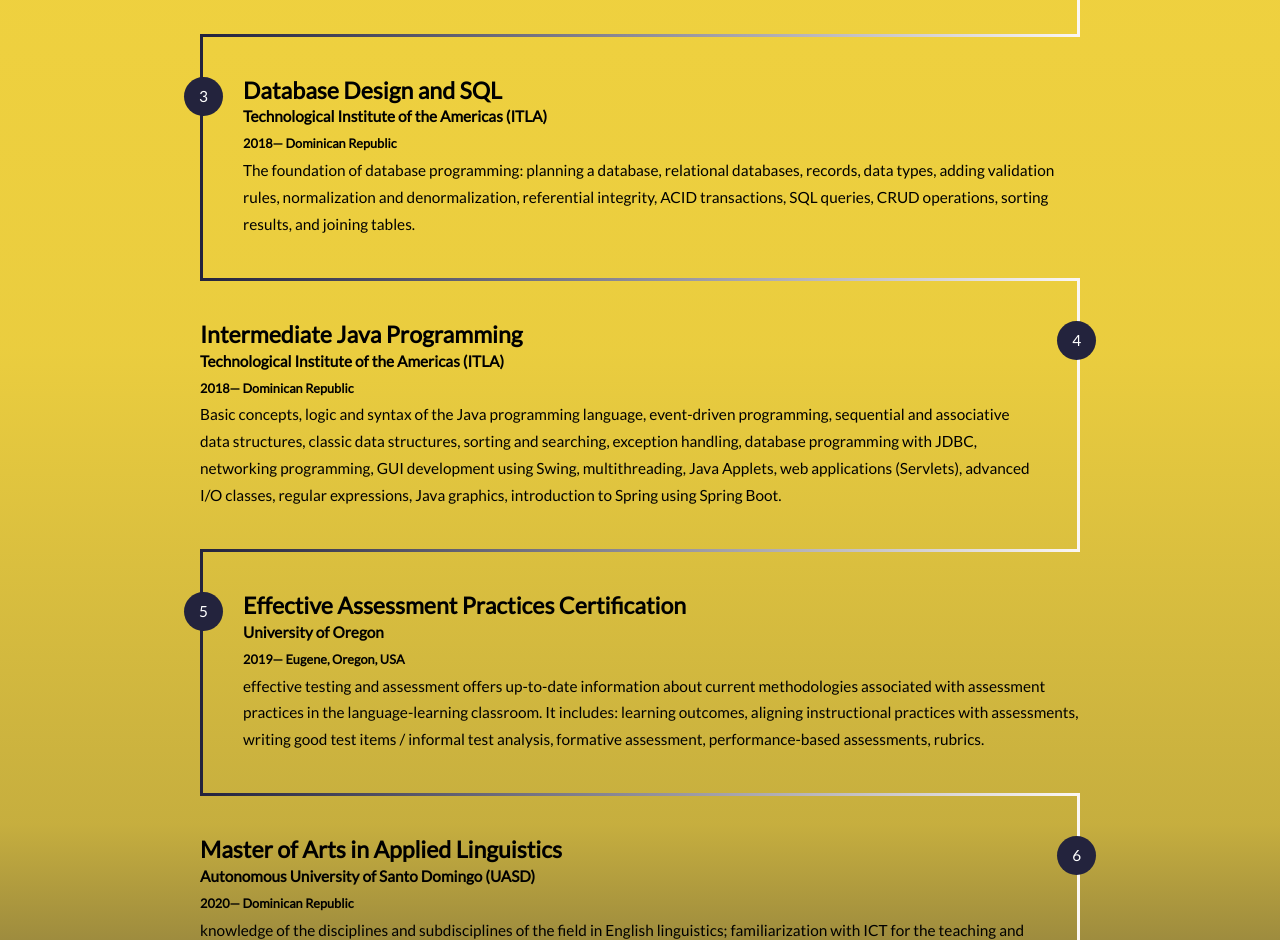
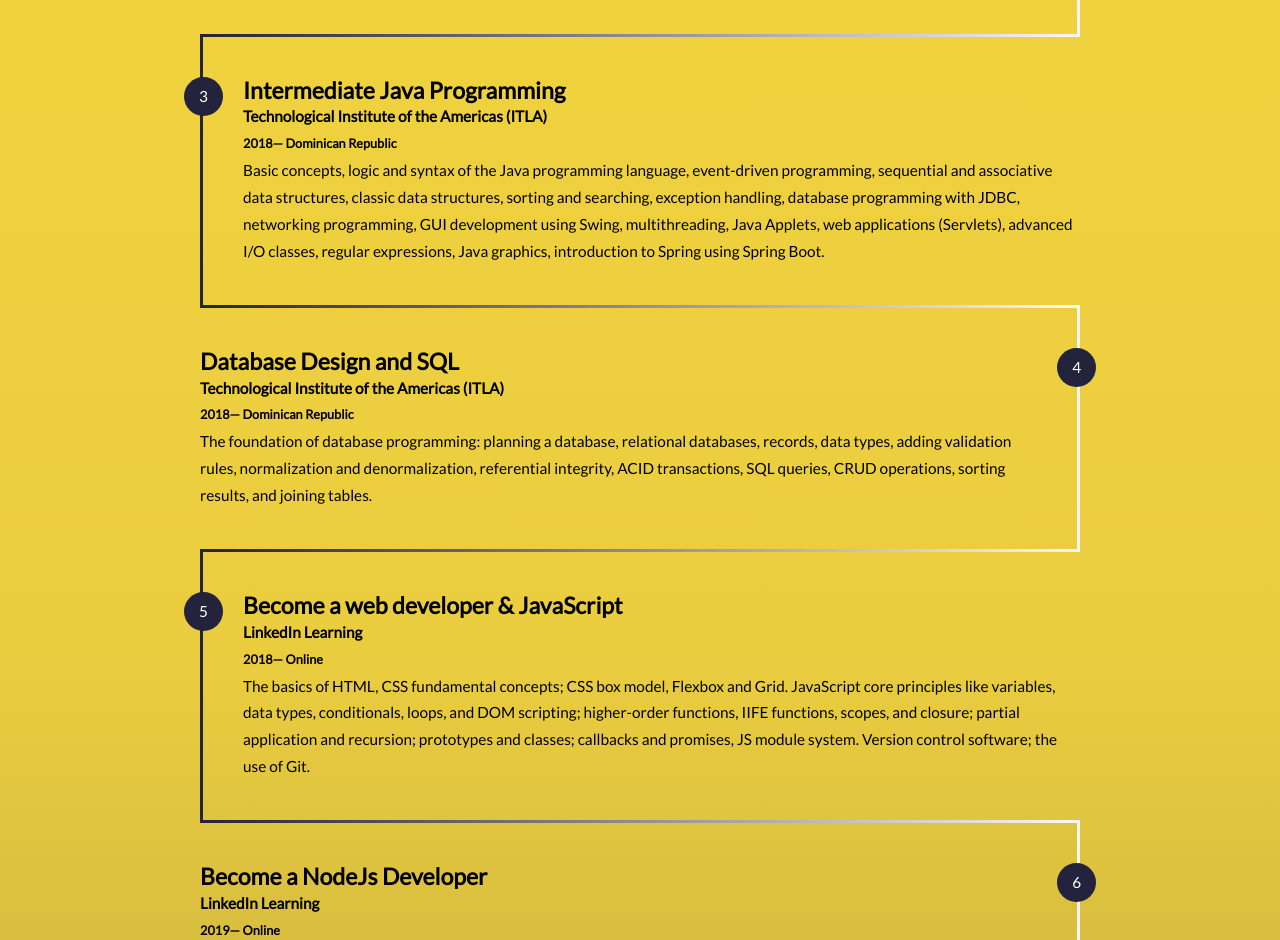
Before and after one commit to waldo237/waldoMilanesAppBackEnd, a React (Create React App) app: page / in a window 1280 px wide. Shown: the part 1860-2800 px from the top of the page. Built offline with nearby package versions, Linux system fonts and the light colour scheme.

Commit message:
some changes to UI

```diff
--- a/src/components/Home/Home.css
+++ b/src/components/Home/Home.css
@@ -109,7 +109,7 @@
 }
 
 .description-in{
-    animation: backInUp    1.5s alternate;
+    animation: backInUp    1s alternate;
 }
 #my-work{
     background:   linear-gradient(
--- a/src/components/Home/Home.js
+++ b/src/components/Home/Home.js
@@ -19,7 +19,15 @@
             duration: new Date(2017, 11, 15).getFullYear(),
             university: 'Technological Institute of the Americas (ITLA)',
             place: 'Dominican Republic',
-            description: 'The fundamentals of programming; algorithms and data structures; software testing and debugging; a solid foundation of object-oriented software development; the essentials of networking; design and management of relational databases; project requirements gathering and prototyping.'
+            description: 'The fundamentals of programming; algorithms and data structures; software testing and debugging; a solid foundation of object-oriented software development; design patterns, the essentials of networking; design and management of relational databases; project requirements gathering and prototyping.'
+        },
+        {
+            id: '2336',
+            career: 'Intermediate Java Programming',
+            duration: new Date(2018, 11, 15).getFullYear(),
+            university: 'Technological Institute of the Americas (ITLA)',
+            place: 'Dominican Republic',
+            description: 'Basic concepts, logic and syntax of the Java programming language, event-driven programming, sequential and associative data structures, classic data structures, sorting and searching, exception handling, database programming with JDBC, networking programming, GUI development using Swing, multithreading, Java Applets, web applications (Servlets), advanced I/O classes, regular expressions, Java graphics, introduction to Spring using Spring Boot.'
         },
         {
             id: '2335',
@@ -31,11 +39,19 @@
         },
         {
             id: '2336',
-            career: 'Intermediate Java Programming',
+            career: 'Become a web developer & JavaScript',
             duration: new Date(2018, 11, 15).getFullYear(),
-            university: 'Technological Institute of the Americas (ITLA)',
-            place: 'Dominican Republic',
-            description: 'Basic concepts, logic and syntax of the Java programming language, event-driven programming, sequential and associative data structures, classic data structures, sorting and searching, exception handling, database programming with JDBC, networking programming, GUI development using Swing, multithreading, Java Applets, web applications (Servlets), advanced I/O classes, regular expressions, Java graphics, introduction to Spring using Spring Boot.'
+            university: 'LinkedIn Learning',
+            place: 'Online',
+            description: 'The basics of HTML, CSS fundamental concepts; CSS box model, Flexbox and Grid. JavaScript core principles like variables, data types, conditionals, loops, and DOM scripting; higher-order functions, IIFE functions, scopes, and closure; partial application and recursion; prototypes and classes; callbacks and promises, JS module system. Version control software; the use of Git.'
+        },
+        {
+            id: '2336',
+            career: 'Become a NodeJs Developer',
+            duration: new Date(2019, 11, 15).getFullYear(),
+            university: 'LinkedIn Learning',
+            place: 'Online',
+            description: 'The global object, Importing the core modules, creating custom events with the EventEmitter, reading; writing; and removing files, working with file streams, creating child processes with the exec and spawn functions, managing third-party packages with npm, REST APIs, Node.js frameworks, creating a basic Express.js application, managing data to MongoDB with Mongoose, error handling and debugging, consulting OWASP resources and handling security threats, adding two-factor and read-only tokens, encrypting user data and session management, adding HTTPS protocol to an application, using cookie attributes, continuous deployment systems.'
         },
         {
             id: '2337',
@@ -43,7 +59,7 @@
             duration: new Date(2019, 11, 15).getFullYear(),
             university: 'University of Oregon',
             place: 'Eugene, Oregon, USA',
-            description: 'effective testing and assessment offers up-to-date information about current methodologies associated with assessment practices in the language-learning classroom. It includes: learning outcomes, aligning instructional practices with assessments, writing good test items / informal test analysis, formative assessment, performance-based assessments, rubrics.'
+            description: 'Up-to-date information about current methodologies associated with assessment practices in the language-learning classroom. It includes: learning outcomes, aligning instructional practices with assessments, writing good test items / informal test analysis, formative assessment, performance-based assessments, rubrics.'
         },
         {
             id: '2334',
@@ -51,7 +67,7 @@
             duration: new Date(2020, 11, 15).getFullYear(),
             university: 'Autonomous University of Santo Domingo (UASD)',
             place: 'Dominican Republic',
-            description: 'knowledge of the disciplines and subdisciplines of the field in English linguistics; familiarization with ICT for the teaching and learning of the English language. Consciousness-raising for intercultural aspects which have an impact on communication, translation, and mediation. Understanding and integration of mass and complex information coming from different sources. The ability to carry out theoretical and/or empirical research, expressing the outcome in articles, essays.  Ability to present the outcome of one’s research publicly. Attitude for teamwork, with the consequent skills, that it entails: negotiating, make oneself understood, provide and/or accept constructive criticism. Attitude for independent work, development of the initiative to organize one’s time and effort effectively.'
+            description: 'Knowledge of the disciplines and subdisciplines of the field in English linguistics; familiarization with ICT for the teaching and learning of the English language. Consciousness-raising for intercultural aspects which have an impact on communication, translation, and mediation. Understanding and integration of mass and complex information coming from different sources. The ability to carry out theoretical and/or empirical research, expressing the outcome in articles, essays.  Ability to present the outcome of one’s research publicly. Attitude for teamwork, with the consequent skills, that it entails: negotiating, make oneself understood, provide and/or accept constructive criticism. Attitude for independent work, development of the initiative to organize one’s time and effort effectively.'
         },
 
     ];
--- a/src/components/Supporters/Supporters.js
+++ b/src/components/Supporters/Supporters.js
@@ -15,8 +15,8 @@
                     <input className="radio" id="two" name="group" type="radio" checked readOnly/>
                     <input className="radio" id="one" name="group" type="radio" checked  readOnly/>
                     <div className="tabs ">
-                        <label className="tab shadow hover-underline-yellow" id="two-tab" htmlFor="two" >Sign Up</label>
-                        <label className="tab shadow hover-underline-yellow" id="one-tab" htmlFor="one" >Sign In</label>
+                        <label className="tab  neom hover-underline-yellow" id="two-tab" htmlFor="two" >Sign Up</label>
+                        <label className="tab neom hover-underline-yellow" id="one-tab" htmlFor="one" >Sign In</label>
 
                     </div>
                     <div className="panels">
--- a/src/index.css
+++ b/src/index.css
@@ -41,7 +41,12 @@
 
 }
 
+.neom{
+    box-shadow: 12px 12px 24px 0 rgba(0, 0, 0, 0.2),
+    -12px -12px 24px 0 rgba(243, 243, 243, 0.637);
+}
 .shadow{
+
   -webkit-box-shadow: -1px 2px 8px -1px rgba(0,0,0,0.62);
   -moz-box-shadow: -1px 2px 8px -1px rgba(0,0,0,0.62);
   box-shadow: -1px 2px 8px -1px rgba(0,0,0,0.62);
```
